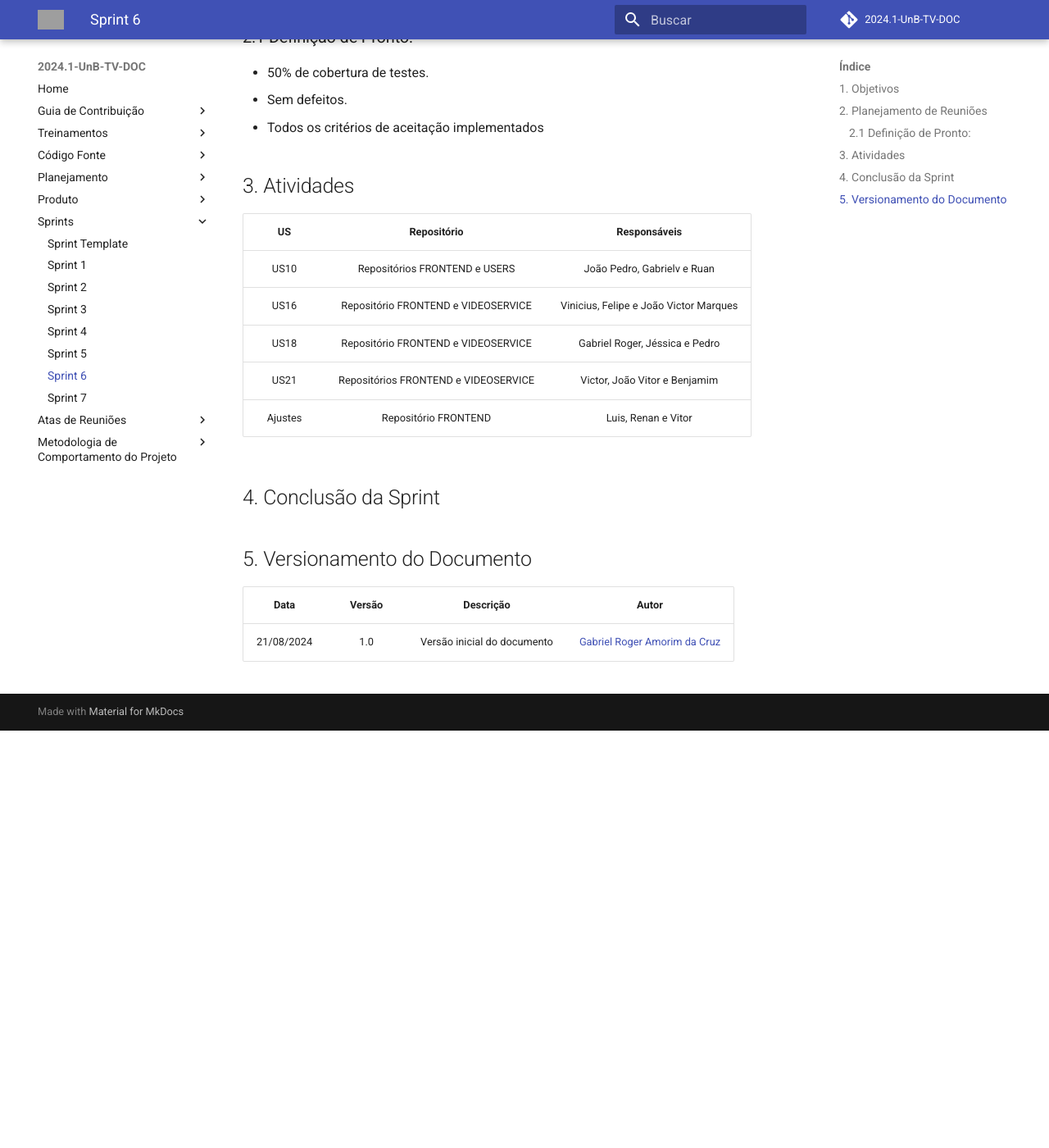
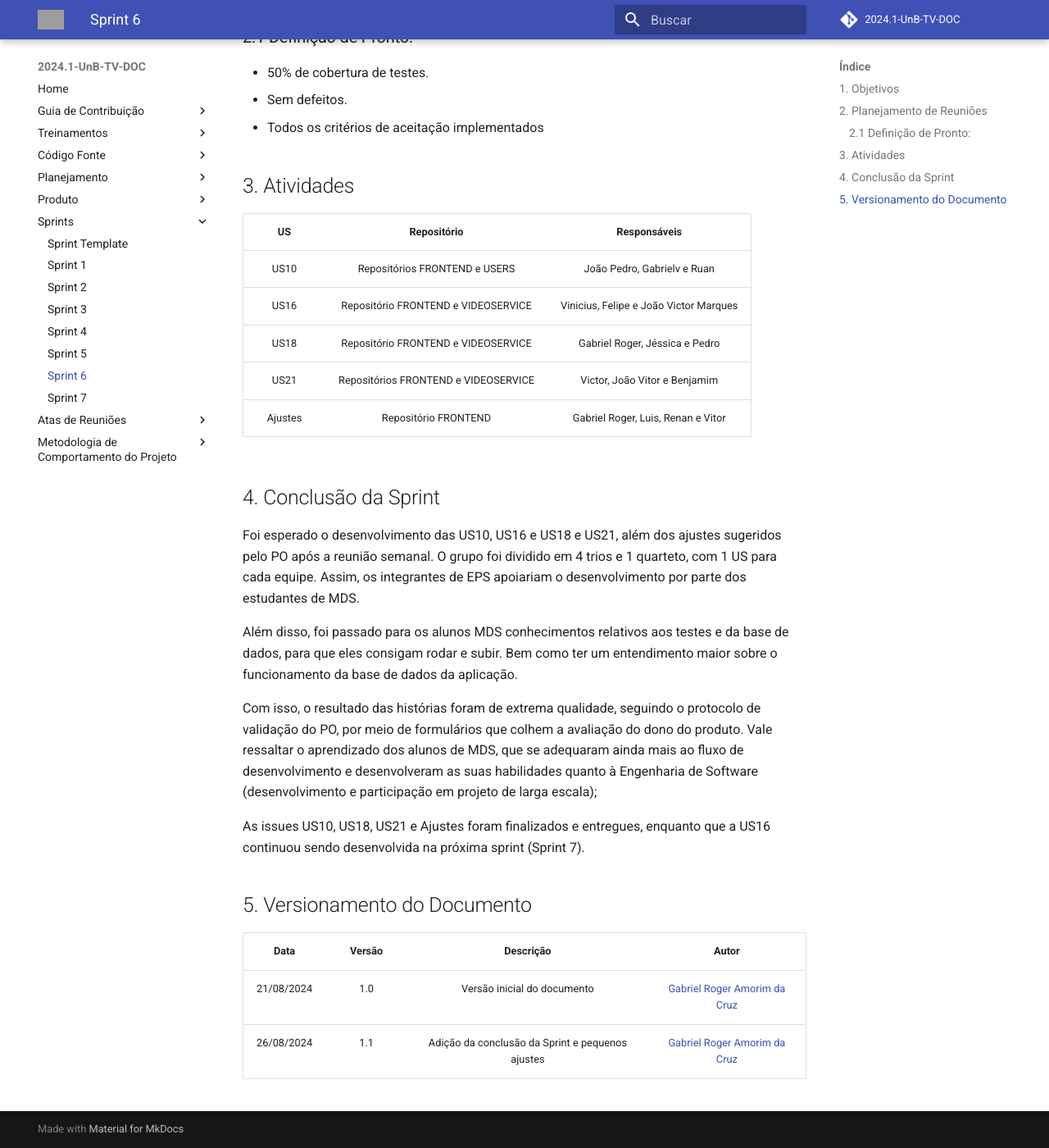
Before and after one commit to fga-eps-mds/2024.1-UnB-TV-DOC, an MkDocs documentation site: the page built from docs/sprints/Sprint6.md, in a window 1280 px wide and 1400 px high, scrolled down 720 px. Shown: the whole window at 82% size. Built offline with MkDocs 1.6.1 and Material for MkDocs 9.7.7, drawn with Linux system fonts in a browser that asks for light colours; comment, search, counter and statistics services are not loaded; before the commit the page ends 1611 px from its top, so only the background shows below that; some of the changed text lies outside the part shown; grey boxes are pictures that could not be loaded.

Commit message:
Adicao da conclusao da sprint 6

```diff
--- a/docs/sprints/Sprint6.md
+++ b/docs/sprints/Sprint6.md
@@ -30,12 +30,21 @@ Tabela com o planejamento de reuniões da Sprint:
 | US16 | Repositório FRONTEND e VIDEOSERVICE | Vinicius, Felipe e João Victor Marques |
 | US18 | Repositório FRONTEND e VIDEOSERVICE | Gabriel Roger, Jéssica e Pedro |
 | US21 | Repositórios FRONTEND e VIDEOSERVICE | Victor, João Vitor e Benjamim |
-| Ajustes | Repositório FRONTEND | Luis, Renan e Vitor |
+| Ajustes | Repositório FRONTEND | Gabriel Roger, Luis, Renan e Vitor |
 
 ## 4. Conclusão da Sprint
+
+Foi esperado o desenvolvimento das US10, US16 e US18 e US21, além dos ajustes sugeridos pelo PO após a reunião semanal. O grupo foi dividido em 4 trios e 1 quarteto, com 1 US para cada equipe. Assim, os integrantes de EPS apoiariam o desenvolvimento por parte dos estudantes de MDS.
+
+Além disso, foi passado para os alunos MDS conhecimentos relativos aos testes e da base de dados, para que eles consigam rodar e subir. Bem como ter um entendimento maior sobre o funcionamento da base de dados da aplicação.
+
+Com isso, o resultado das histórias foram de extrema qualidade, seguindo o protocolo de validação do PO, por meio de formulários que colhem a avaliação do dono do produto. Vale ressaltar o aprendizado dos alunos de MDS, que se adequaram ainda mais ao fluxo de desenvolvimento e desenvolveram as suas habilidades quanto à Engenharia de Software (desenvolvimento e participação em projeto de larga escala);
+
+As issues US10, US18, US21 e Ajustes foram finalizados e entregues, enquanto que a US16 continuou sendo desenvolvida na próxima sprint (Sprint 7).
 
 ## 5. Versionamento do Documento
 
 | Data | Versão | Descrição | Autor |
 | :-----: | :-------------: | :---------------: | :-: |
 | 21/08/2024 | 1.0 | Versão inicial do documento | [Gabriel Roger Amorim da Cruz](https://github.com/GabrielRoger07) |
+| 26/08/2024 | 1.1 | Adição da conclusão da Sprint e pequenos ajustes | [Gabriel Roger Amorim da Cruz](https://github.com/GabrielRoger07) |
```
Also changed, not shown: other parts of docs/sprints/Sprint6.md (+2 -2 lines), docs/sprints/Sprint7.md (+4 -3 lines).
